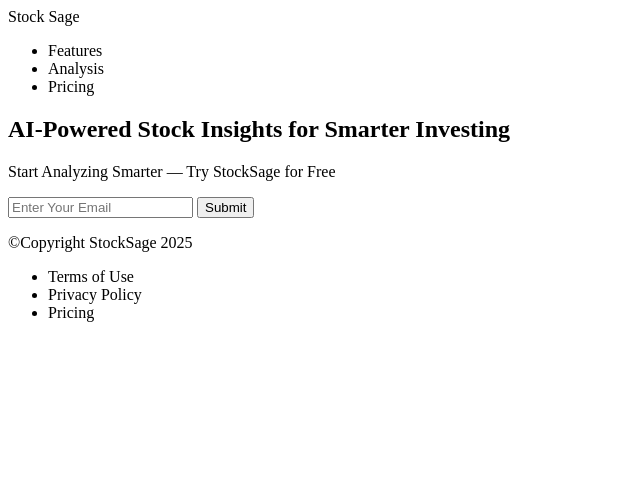
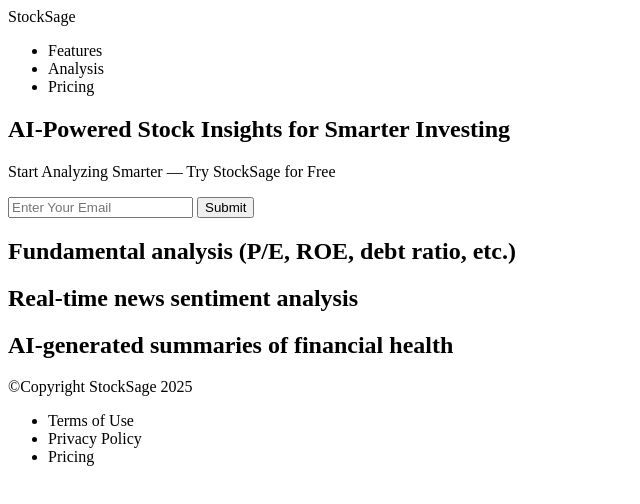
Before and after one commit to emhgit/stocksage, a plain HTML site: page index.html in a window 1280 px wide. Shown: the whole page, without its empty margins (0-640 px from the left). Drawn offline with Linux system fonts and the light colour scheme.

Commit message:
finish prototype html structure

```diff
--- a/index.html
+++ b/index.html
@@ -3,12 +3,13 @@
 <head>
     <meta charset="UTF-8">
     <meta name="viewport" content="width=device-width, initial-scale=1.0">
-    <title>Stock Sage</title>
+    <title>StockSage</title>
+    <link rel="stylesheet" href="./styles.css">
 </head>
 <body>
     <header>
         <div id="logo">
-            Stock Sage
+            StockSage
         </div>
         <nav>
             <ul>
@@ -33,6 +34,20 @@
                 <button type="submit">Submit</button>
             </form>
         </section>
+
+        <section id="features">
+            <div class="card">
+                <h2>Fundamental analysis (P/E, ROE, debt ratio, etc.)</h2>
+            </div>
+
+            <div class="card">
+                <h2>Real-time news sentiment analysis</h2>
+            </div>
+
+            <div class="card">
+                <h2>AI-generated summaries of financial health</h2>
+            </div>
+        </section>
     </main>
 
     <footer>
@@ -45,5 +60,6 @@
             </ul>
         </div>
     </footer>
+    <script type="module" src="./app.js"></script>
 </body>
 </html>
```
